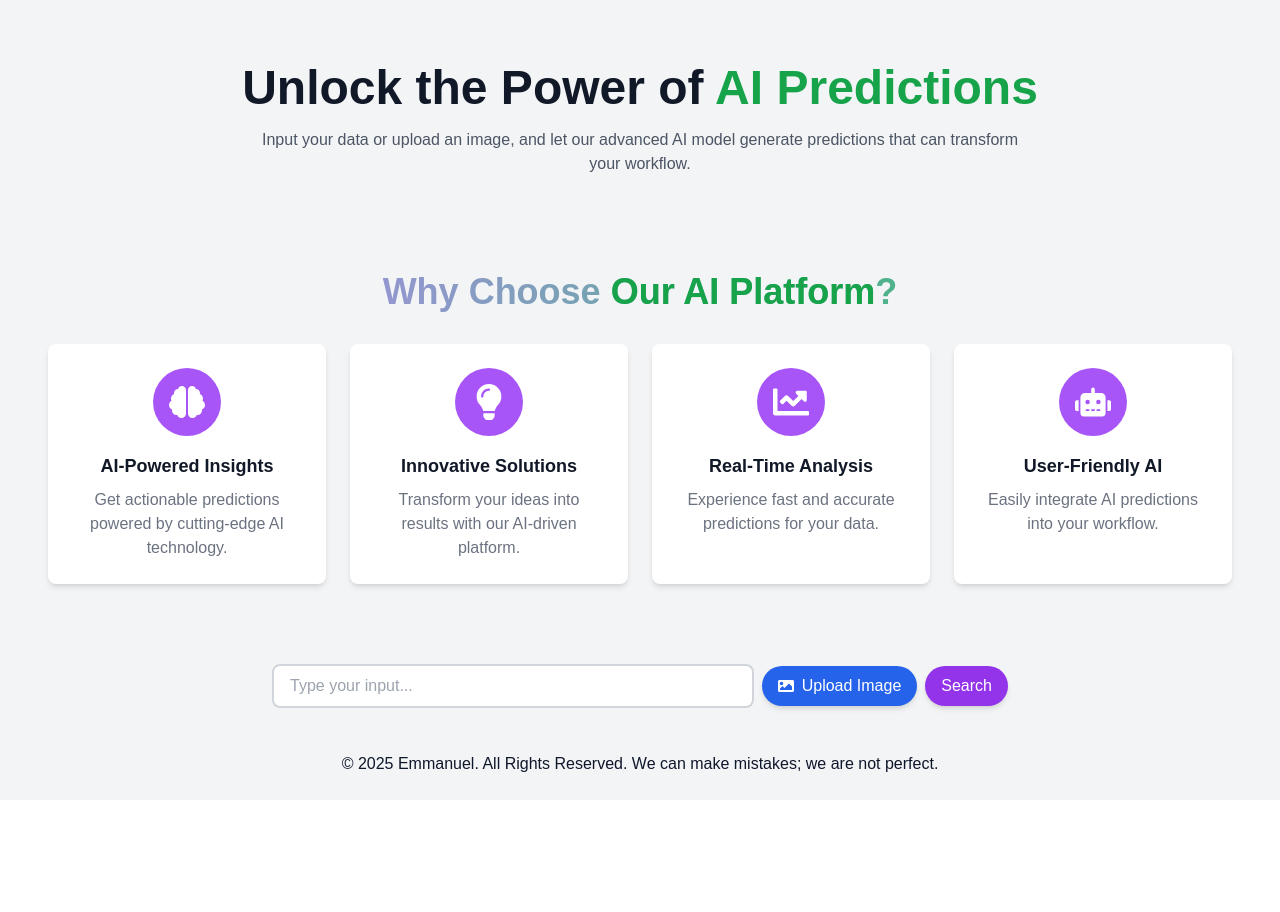
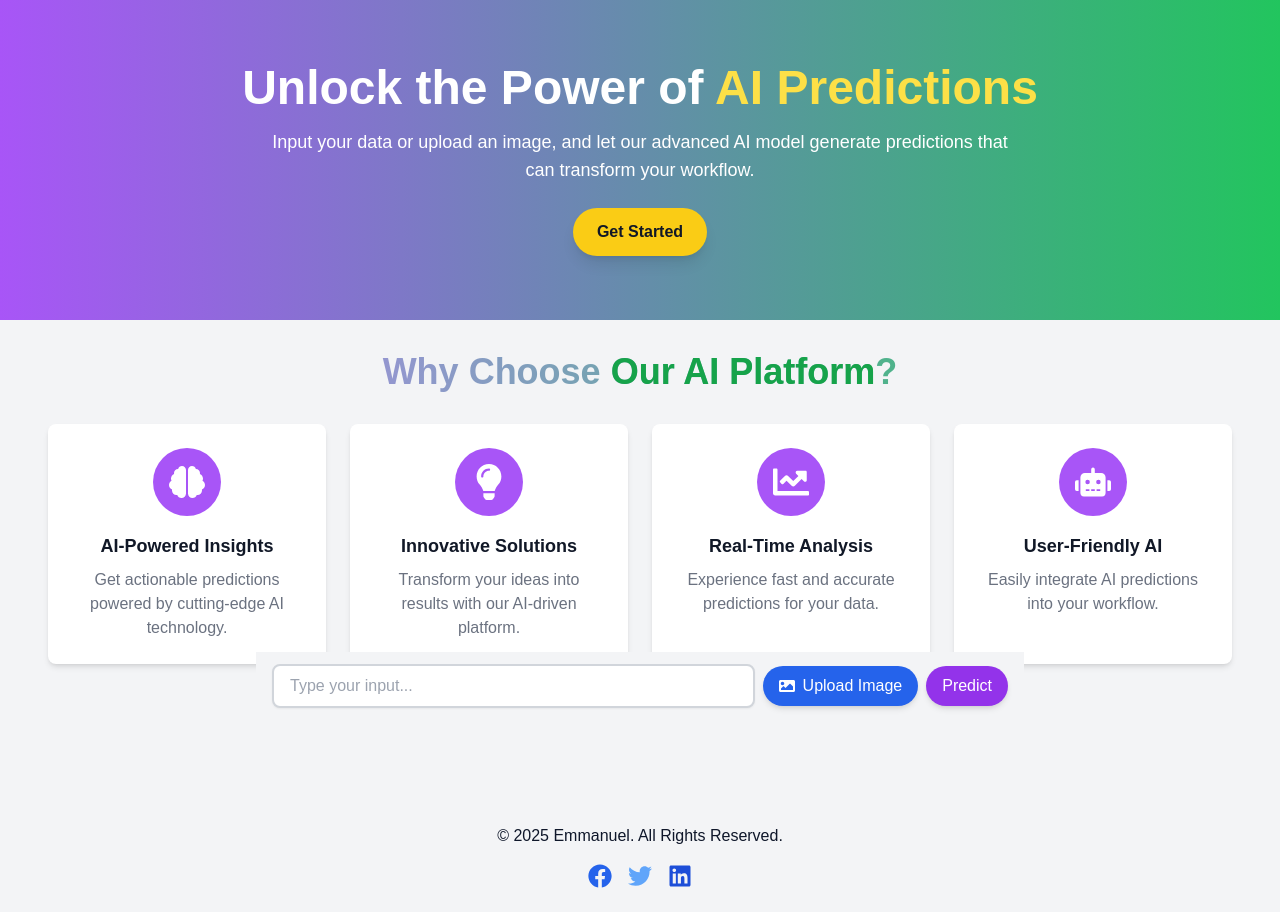
Before and after one commit to Emmanuel10701/AI_Prediction_Model, a Next.js app in the folder frontend/: page / in a window 1280 px wide. Before the commit the page ends 800 px from the top, so only its background shows below. Built offline with nearby package versions, Linux system fonts and the light colour scheme.

Commit message:
Updated frontend with modern UI enhancements and features

```diff
--- a/frontend/app/page.js
+++ b/frontend/app/page.js
@@ -2,7 +2,7 @@
 
 import React, { useState } from "react";
 import { motion, AnimatePresence } from "framer-motion";
-import { FaBrain, FaLightbulb, FaChartLine, FaRobot, FaImage } from "react-icons/fa";
+import { FaBrain, FaLightbulb, FaChartLine, FaRobot, FaImage, FaFacebook, FaTwitter, FaLinkedin } from "react-icons/fa";
 
 const features = [
   {
@@ -66,24 +66,32 @@ export default function Home() {
   return (
     <div className="font-poppins min-h-screen bg-gray-100 flex flex-col">
       {/* Hero Section */}
-      <header className="text-center py-16 bg-gray-100">
+      <header className="text-center py-16 bg-gradient-to-r from-purple-500 to-green-500 text-white">
         <motion.h1
-          className="text-5xl font-bold text-gray-900 mb-4"
+          className="text-5xl font-bold mb-4"
           initial={{ opacity: 0 }}
           animate={{ opacity: 1 }}
           transition={{ duration: 0.6 }}
         >
-          Unlock the Power of <span className="text-green-600">AI Predictions</span>
+          Unlock the Power of <span className="text-yellow-300">AI Predictions</span>
         </motion.h1>
         <motion.p
-          className="max-w-3xl mx-auto text-gray-600"
+          className="max-w-3xl mx-auto text-lg"
           initial={{ opacity: 0 }}
           animate={{ opacity: 1 }}
           transition={{ duration: 0.7 }}
         >
-          Input your data or upload an image, and let our advanced AI model generate
-          predictions that can transform your workflow.
+          Input your data or upload an image, and let our advanced AI model generate predictions that can transform your workflow.
         </motion.p>
+        <motion.button
+          className="mt-6 px-6 py-3 bg-yellow-400 text-gray-900 font-semibold rounded-full hover:bg-yellow-500 shadow-lg"
+          initial={{ opacity: 0, y: 20 }}
+          animate={{ opacity: 1, y: 0 }}
+          transition={{ duration: 0.8 }}
+          onClick={() => window.scrollTo({ top: 600, behavior: "smooth" })}
+        >
+          Get Started
+        </motion.button>
       </header>
 
       {/* Features Section */}
@@ -152,14 +160,14 @@ export default function Home() {
       </div>
 
       {/* Fixed Input Section */}
-      <div className="fixed bottom-20 left-0 right-0 md:w-[60%] w-full mx-auto bg-gray-100  px-4 py-3 flex items-center gap-2">
+      <div className="fixed bottom-20 left-0 right-0 md:w-[60%] w-full mx-auto bg-gray-100 px-4 py-3 flex items-center gap-2">
         <input
           type="text"
           value={input}
           onChange={(e) => setInput(e.target.value)}
           onKeyDown={handleKeyDown}
           placeholder="Type your input..."
-          className="flex-grow px-4 py-2 border-2 md:w-1/2 w-2/3 border-gray-300 hover:shandow-md shandow-sm rounded-lg focus:ring-2 focus:ring-purple-500"
+          className="flex-grow px-4 py-2 border-2 md:w-1/2 w-2/3 border-gray-300 hover:shadow-md shadow-sm rounded-lg focus:ring-2 focus:ring-purple-500"
         />
         <label className="cursor-pointer px-4 py-2 text-white bg-blue-600 rounded-full hover:bg-blue-700 shadow-md flex items-center gap-2">
           <FaImage />
@@ -175,16 +183,27 @@ export default function Home() {
           onClick={handlePredict}
           className="px-4 py-2 text-white bg-purple-600 rounded-full hover:bg-purple-700 shadow-md"
         >
-          Search
+          Predict
         </button>
       </div>
 
       {/* Footer */}
-      <footer className="bg-gray-100 text-slate-900 text-md  py-6 mt-auto">
+      <footer className="bg-gray-100 text-slate-900 text-md py-6 mt-auto">
         <div className="container mx-auto text-center">
           <p className="text-base md:text-md">
-            &copy; {currentYear} Emmanuel. All Rights Reserved. We can make mistakes; we are not perfect.
+            &copy; {currentYear} Emmanuel. All Rights Reserved.
           </p>
+          <div className="flex justify-center gap-4 mt-4">
+            <a href="#" className="text-blue-600 hover:text-blue-800">
+              <FaFacebook size={24} />
+            </a>
+            <a href="#" className="text-blue-400 hover:text-blue-600">
+              <FaTwitter size={24} />
+            </a>
+            <a href="#" className="text-blue-700 hover:text-blue-900">
+              <FaLinkedin size={24} />
+            </a>
+          </div>
         </div>
       </footer>
     </div>
```
Also changed, not shown: 1 other file (tests, documents, lock files or other folders).
